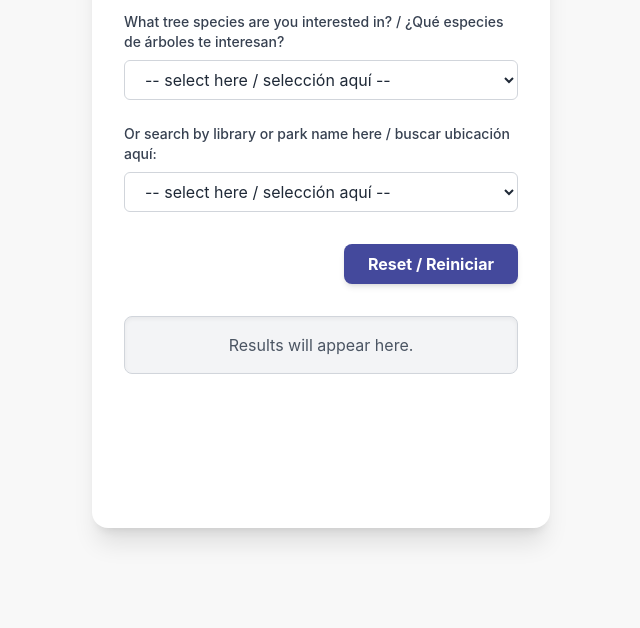
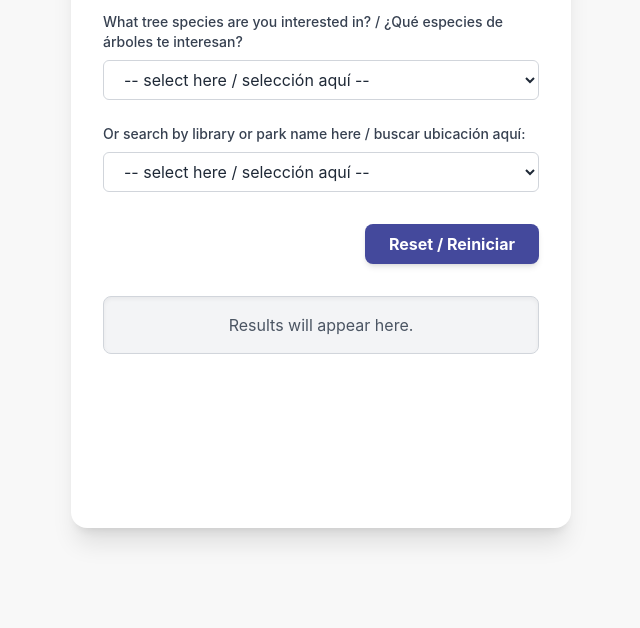
Before and after one commit to halterforestry/Tree-Species-Finder-App, a plain HTML site: page index.html in a window 1280 px wide. Shown: the part 172-800 px from the top of the page, without its empty margins (319-959 px from the left). Drawn offline with nearby package versions, Linux system fonts and the light colour scheme.

Commit message:
Update index.html

```diff
--- a/index.html
+++ b/index.html
@@ -41,10 +41,10 @@
         }
     </style>
 </head>
-<!-- The main container now has a fixed width of 458px and a fixed height of 600px. -->
+<!-- The main container now has a fixed width of 500px and a fixed height of 600px. -->
 <!-- Added overflow-auto to handle content that might exceed the fixed height. -->
 <body class="p-4 sm:p-6 lg:p-8 flex items-center justify-center min-h-screen">
-    <div class="bg-white p-6 sm:p-8 rounded-2xl shadow-xl w-[458px] h-[600px] overflow-auto">
+    <div class="bg-white p-6 sm:p-8 rounded-2xl shadow-xl w-[500px] h-[600px] overflow-auto">
         <!-- Reduced title font size to text-lg and changed text color from customBlue to gray-900 (blackish) -->
         <h1 class="text-lg font-bold mb-6 text-center text-gray-900">Tree Species Finder / El Buscador de Árboles</h1>
 
```
